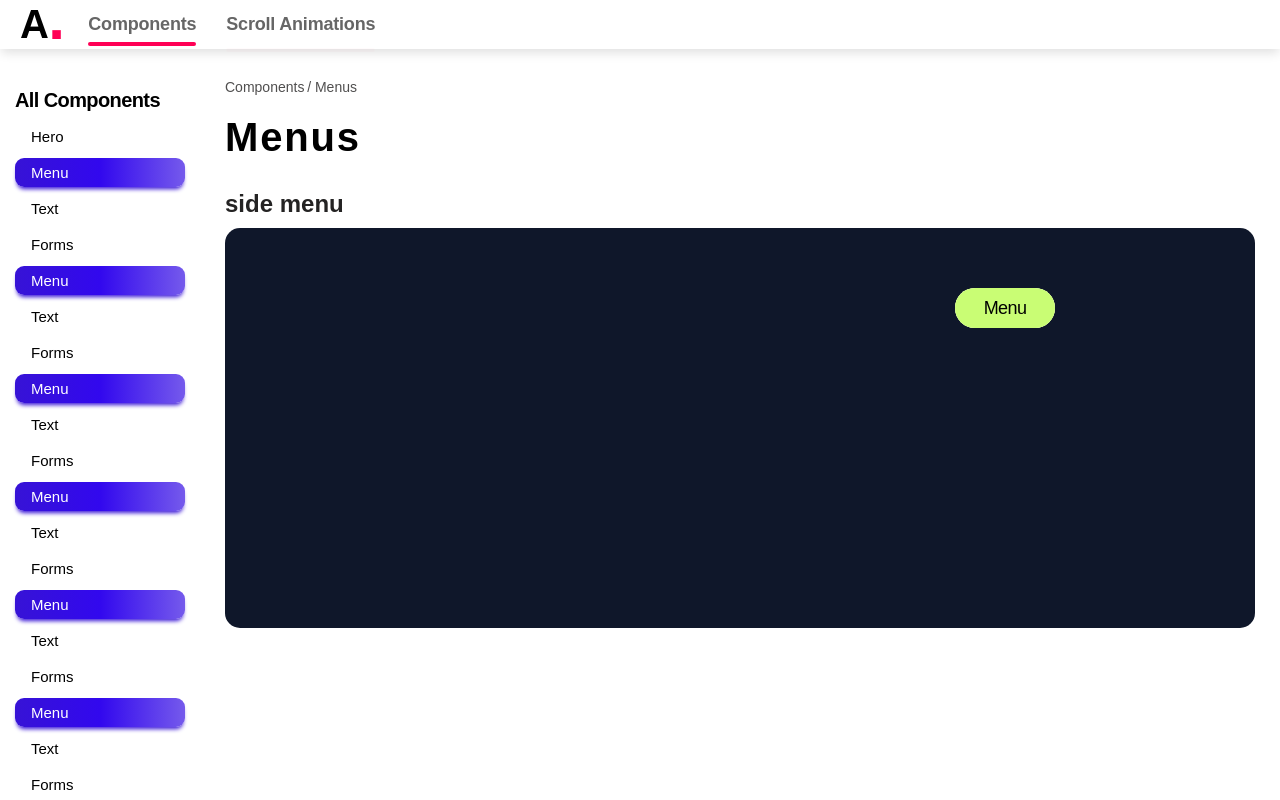
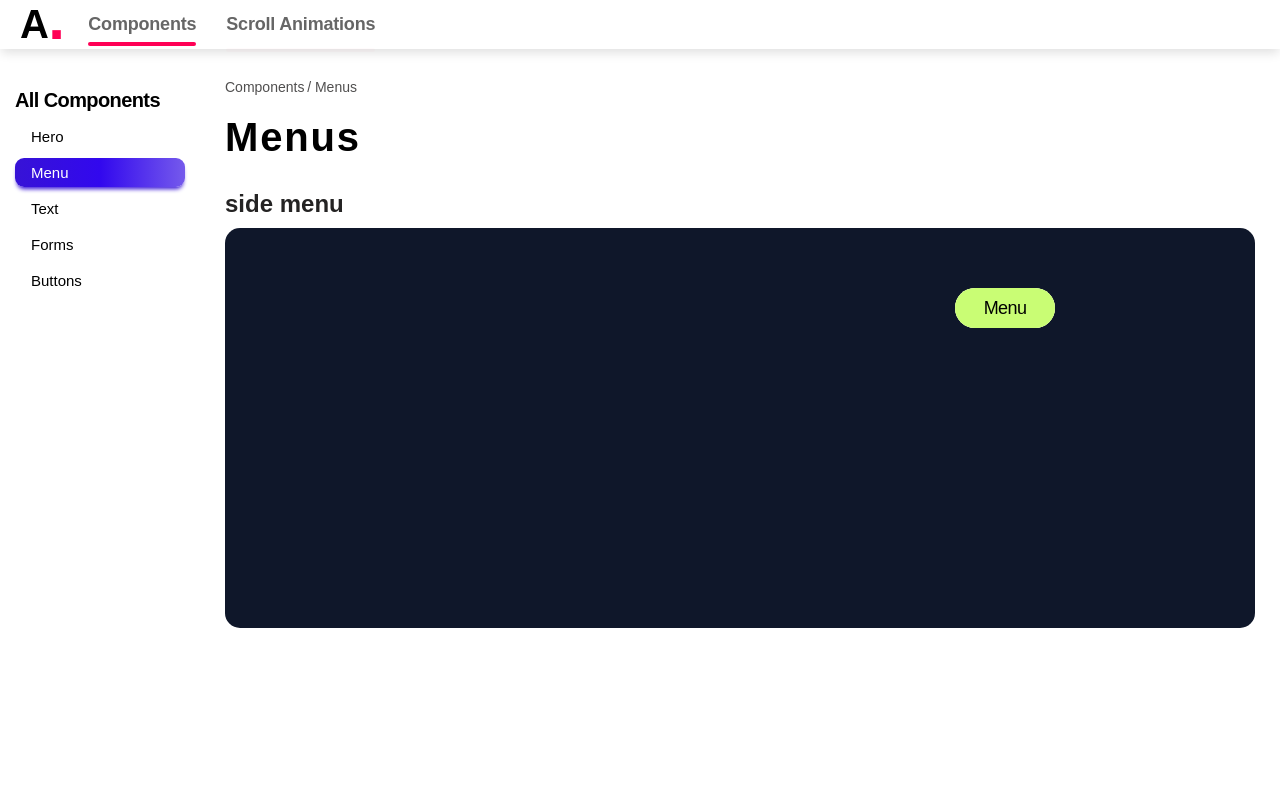
Before and after one commit to AishaMirza1/myCodeBlog, a React (Vite) app: page /components/menu in a window 1280 px wide. Built offline with nearby package versions, Linux system fonts and the light colour scheme.

Commit message:
feat:hamburger menu Component add to menus page

```diff
--- a/src/App.jsx
+++ b/src/App.jsx
@@ -7,6 +7,7 @@ import Hero from "./pages/components/hero/Hero";
 import Menu from "./pages/components/menus/Menu";
 import FormsContainer from "./pages/components/forms/FormsContainer";
 import TextAnimationsMain from "./pages/components/text/TextAnimationsMain";
+import Buttons from "./pages/components/buttons/Buttons";
 function App() {
   return (
     <div>
@@ -20,6 +21,7 @@ function App() {
             <Route path="menu" element={<Menu />} />
             <Route path="forms" element={<FormsContainer />} />
             <Route path="text" element={<TextAnimationsMain />} />
+            <Route path="buttons" element={<Buttons />} />
           </Route>
 
           <Route path="/scroll-animations" element={<ScrollAnimations />} />
--- a/src/data.js
+++ b/src/data.js
@@ -24,114 +24,10 @@ export const sideNavLinks = [
   },
   {
     title: "Forms",
-    href: "Forms",
+    href: "forms",
   },
   {
-    title: "Menu",
-    href: "menu",
-  },
-  {
-    title: "Text",
-    href: "text",
-  },
-  {
-    title: "Forms",
-    href: "Forms",
-  },
-  {
-    title: "Menu",
-    href: "menu",
-  },
-  {
-    title: "Text",
-    href: "text",
-  },
-  {
-    title: "Forms",
-    href: "Forms",
-  },
-  {
-    title: "Menu",
-    href: "menu",
-  },
-  {
-    title: "Text",
-    href: "text",
-  },
-  {
-    title: "Forms",
-    href: "Forms",
-  },
-  {
-    title: "Menu",
-    href: "menu",
-  },
-  {
-    title: "Text",
-    href: "text",
-  },
-  {
-    title: "Forms",
-    href: "Forms",
-  },
-  {
-    title: "Menu",
-    href: "menu",
-  },
-  {
-    title: "Text",
-    href: "text",
-  },
-  {
-    title: "Forms",
-    href: "Forms",
-  },
-  {
-    title: "Menu",
-    href: "menu",
-  },
-  {
-    title: "Text",
-    href: "text",
-  },
-  {
-    title: "Forms",
-    href: "Forms",
-  },
-  {
-    title: "Menu",
-    href: "menu",
-  },
-  {
-    title: "Text",
-    href: "text",
-  },
-  {
-    title: "Forms",
-    href: "Forms",
-  },
-  {
-    title: "Menu",
-    href: "menu",
-  },
-  {
-    title: "Text",
-    href: "text",
-  },
-  {
-    title: "Forms",
-    href: "Forms",
-  },
-  {
-    title: "Menu",
-    href: "menu",
-  },
-  {
-    title: "Text",
-    href: "text",
-  },
-  {
-    title: "Forms",
-    href: "Forms",
+    title: "Buttons",
+    href: "buttons",
   },
 ];
--- /dev/null
+++ b/src/pages/components/buttons/Buttons.jsx
@@ -0,0 +1,11 @@
+import MainComponentsHeader from "../../../ui/MainComponentsHeader";
+import MenuButtons from "./menubtn/MenuButton";
+
+export default function Buttons() {
+  return (
+    <main>
+      <MainComponentsHeader heading="Buttons" />
+      <MenuButtons />
+    </main>
+  );
+}
--- /dev/null
+++ b/src/pages/components/buttons/menubtn/MenuButton.jsx
@@ -0,0 +1,42 @@
+import { useState } from "react";
+import { useAnimate } from "framer-motion";
+import Heading2 from "../../../../ui/Heading2";
+import styles from "./menuButton.module.css";
+export default function MenuButtons() {
+  const [isOpen, setIsOpen] = useState(false);
+  const [hamburgerMenyScope, animate] = useAnimate();
+  const handleClickOpen = async () => {
+    animate("#span1", { top: "48%" }, { duration: 0.35 });
+    animate("#span3", { top: "48%" }, { duration: 0.35 });
+    animate("#span1", { rotate: "45deg" }, { duration: 0.35, delay: 0.35 });
+    animate("#span2", { rotate: "-45deg" }, { duration: 0.35, delay: 0.35 });
+    animate("#span3", { opacity: 0 });
+  };
+  const handleClickClose = async () => {
+    animate("#span1", { rotate: "0deg" }, { duration: 0.35 });
+    animate("#span2", { rotate: "0deg" }, { duration: 0.35 });
+    animate("#span3", { rotate: "0deg" }, { duration: 0.35 });
+    animate("#span1", { top: "35%" }, { duration: 0.35, delay: 0.35 });
+    animate(
+      "#span3",
+      { top: "60%", opacity: 1 },
+      { duration: 0.35, delay: 0.35 }
+    );
+  };
+  if (isOpen) handleClickOpen();
+  if (!isOpen) handleClickClose();
+  return (
+    <div>
+      <Heading2 text="Hamburger Menu" />
+      <div ref={hamburgerMenyScope} className={`flex ${styles.menuButton}`}>
+        <button onClick={() => setIsOpen(!isOpen)}>
+          <div>
+            <span id="span1"></span>
+            <span id="span2"></span>
+            <span id="span3"></span>
+          </div>
+        </button>
+      </div>
+    </div>
+  );
+}
--- /dev/null
+++ b/src/pages/components/buttons/menubtn/menuButton.module.css
@@ -0,0 +1,40 @@
+.menuButton {
+  /* background-color: #6366f1 #8b5cf6; */
+  background-image: linear-gradient(30deg, #8b5cf6, #6366f1);
+  height: 20rem;
+  border-radius: 15px;
+}
+.menuButton button div {
+  display: flex;
+  flex-direction: column;
+  align-items: center;
+  justify-content: center;
+}
+.menuButton button {
+  border: none;
+  background-color: transparent;
+  height: 8rem;
+  width: 8rem;
+  border-radius: 100%;
+  transition: background-color 0.35s ease;
+  position: relative;
+}
+.menuButton button:hover {
+  background-color: hsla(0, 0%, 100%, 0.2);
+}
+.menuButton button span {
+  position: absolute;
+  display: inline-block;
+  width: 4.4rem;
+  height: 4px;
+  background-color: #fff;
+}
+.menuButton button span:nth-child(1) {
+  top: 35%;
+}
+
+.menuButton button span:nth-child(3) {
+  width: 2.2rem;
+  top: 60%;
+  left: 50%;
+}
```
